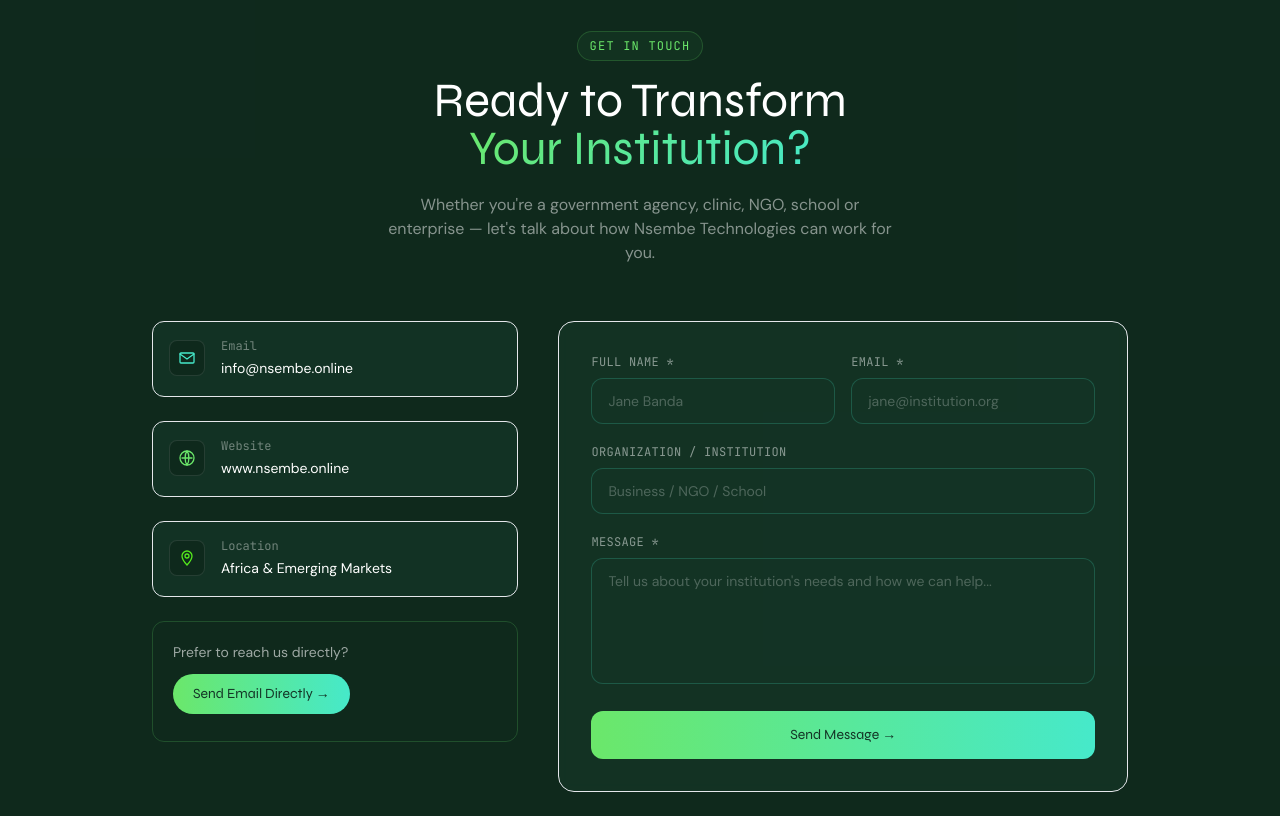
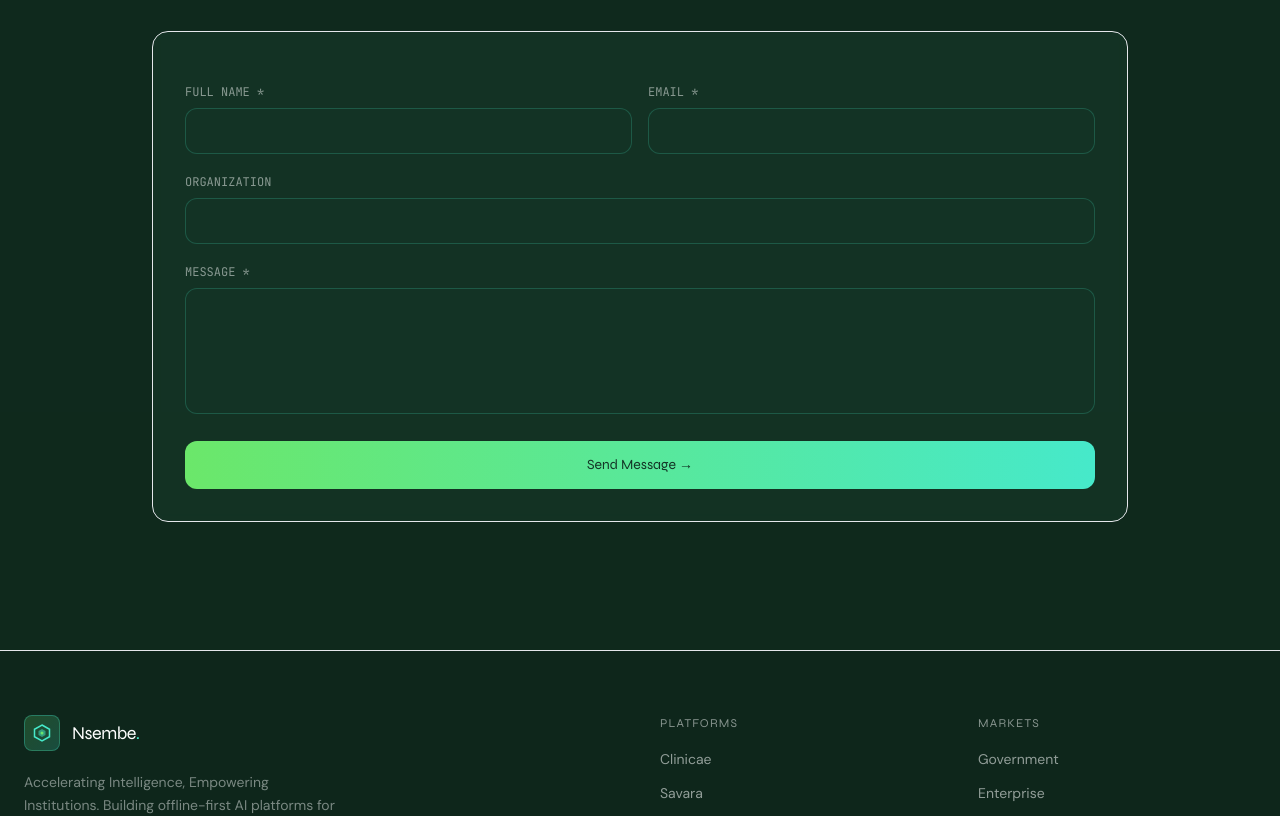
Before and after one commit to kampambashula/nsembe-website, a Next.js app: page / in a window 1280 px wide. Shown: the part 8660-9476 px from the top of the page. Built offline with nearby package versions, Linux system fonts and the light colour scheme.

Commit message:
contact form

```diff
--- a/components/ContactForm.js
+++ b/components/ContactForm.js
@@ -1,7 +1,14 @@
 import { useState } from "react";
 
 export default function ContactForm() {
-  const [form, setForm] = useState({ name: "", email: "", org: "", message: "" });
+  const [form, setForm] = useState({
+    name: "",
+    email: "",
+    org: "",
+    message: "",
+    company: "" // honeypot
+  });
+
   const [sent, setSent] = useState(false);
   const [sending, setSending] = useState(false);
 
@@ -23,7 +30,15 @@
       }
 
       setSent(true);
-    setForm({ name: "", email: "", org: "", message: "" });
+
+      setForm({
+        name: "",
+        email: "",
+        org: "",
+        message: "",
+        company: ""
+      });
+
     } catch (error) {
       alert("Something went wrong. Please try again.");
     } finally {
@@ -34,187 +49,99 @@
   return (
     <section id="contact" className="relative py-24 lg:py-32 overflow-hidden">
       <div className="absolute inset-0 bg-dark-bg-2/70"/>
-      <div className="absolute top-0 left-1/2 -translate-x-1/2 w-px h-16 bg-gradient-to-b from-transparent via-green-light/30 to-transparent"/>
-      <div className="absolute bottom-0 left-0 w-80 h-80 rounded-full bg-green-light/4 blur-3xl pointer-events-none"/>
-      <div className="absolute top-0 right-0 w-80 h-80 rounded-full bg-cyan-light/4 blur-3xl pointer-events-none"/>
 
       <div className="relative max-w-5xl mx-auto px-6">
-        {/* Header */}
-        <div className="text-center mb-14">
-          <span className="inline-block font-mono text-xs text-green-light tracking-widest uppercase mb-4 px-3 py-1.5 rounded-full border border-green-light/20 bg-green-light/5">
-            Get In Touch
-          </span>
-          <h2 className="font-display font-800 text-3xl sm:text-4xl lg:text-5xl text-white mb-5">
-            Ready to Transform
-            <br />
-            <span className="gradient-text-green">Your Institution?</span>
-          </h2>
-          <p className="font-body text-base text-white/50 max-w-lg mx-auto">
-            Whether you're a government agency, clinic, NGO, school or enterprise — let's talk about
-            how Nsembe Technologies can work for you.
-          </p>
-        </div>
 
-        <div className="grid lg:grid-cols-5 gap-10 items-start">
-          {/* Contact info */}
-          <div className="lg:col-span-2 space-y-6">
-            {[
-              {
-                icon: (
-                  <svg width="18" height="18" viewBox="0 0 18 18" fill="none">
-                    <path d="M3 4h12a1 1 0 011 1v8a1 1 0 01-1 1H3a1 1 0 01-1-1V5a1 1 0 011-1z" stroke="#46e9ca" strokeWidth="1.3"/>
-                    <path d="M2 5l7 5 7-5" stroke="#46e9ca" strokeWidth="1.3" strokeLinecap="round"/>
-                  </svg>
-                ),
-                label: "Email",
-                value: "info@nsembe.online",
-                href: "mailto:info@nsembe.online",
-              },
-              {
-                icon: (
-                  <svg width="18" height="18" viewBox="0 0 18 18" fill="none">
-                    <circle cx="9" cy="9" r="7" stroke="#6be76a" strokeWidth="1.3"/>
-                    <path d="M4 9h10M9 2c-2.5 3-2.5 11 0 14M9 2c2.5 3 2.5 11 0 14" stroke="#6be76a" strokeWidth="1.3" strokeLinecap="round"/>
-                  </svg>
-                ),
-                label: "Website",
-                value: "www.nsembe.online",
-                href: "https://nsembe.online",
-              },
-              {
-                icon: (
-                  <svg width="18" height="18" viewBox="0 0 18 18" fill="none">
-                    <path d="M9 2C6.24 2 4 4.24 4 7c0 3.75 5 9 5 9s5-5.25 5-9c0-2.76-2.24-5-5-5z" stroke="#55ea1d" strokeWidth="1.3"/>
-                    <circle cx="9" cy="7" r="2" stroke="#55ea1d" strokeWidth="1.3"/>
-                  </svg>
-                ),
-                label: "Location",
-                value: "Africa & Emerging Markets",
-              },
-            ].map((item) => (
-              <div key={item.label} className="flex items-start gap-4 p-4 rounded-xl bg-dark-bg-3/40 border border-white/6">
-                <div className="w-9 h-9 rounded-lg flex items-center justify-center bg-dark-bg-2/60 border border-white/10 flex-shrink-0 mt-0.5">
-                  {item.icon}
-                </div>
-                <div>
-                  <div className="font-mono text-xs text-white/40 mb-0.5">{item.label}</div>
-                  {item.href ? (
-                    <a href={item.href} className="font-body text-sm text-white hover:text-cyan-light transition-colors duration-200">
-                      {item.value}
-                    </a>
-                  ) : (
-                    <span className="font-body text-sm text-white">{item.value}</span>
-                  )}
-                </div>
-              </div>
-            ))}
+        {/* FORM */}
+        <div className="lg:col-span-3 bg-dark-bg-3/40 border border-white/8 rounded-2xl p-6 sm:p-8 backdrop-blur-sm">
 
-            {/* Quick email CTA */}
-            <div className="p-5 rounded-xl bg-gradient-to-br from-green-light/8 to-cyan-light/5 border border-green-light/20">
-              <p className="font-body text-sm text-white/60 mb-3">
-                Prefer to reach us directly?
-              </p>
-              <a
-                href="mailto:info@nsembe.online"
-                className="btn-primary inline-block font-display font-600 text-sm px-5 py-2.5 rounded-full bg-gradient-to-r from-green-light to-cyan-light text-dark-bg hover:shadow-glow-green transition-all duration-300"
-              >
-                Send Email Directly →
-              </a>
-            </div>
-          </div>
-
-          {/* Form */}
-          <div className="lg:col-span-3 bg-dark-bg-3/40 border border-white/8 rounded-2xl p-6 sm:p-8 backdrop-blur-sm">
           {sent ? (
             <div className="text-center py-12">
-                <div className="w-16 h-16 rounded-full bg-green-light/15 border border-green-light/40 flex items-center justify-center mx-auto mb-5">
-                  <svg width="28" height="28" viewBox="0 0 28 28" fill="none">
-                    <path d="M5 14l6 6L23 8" stroke="#6be76a" strokeWidth="2.5" strokeLinecap="round" strokeLinejoin="round"/>
-                  </svg>
-                </div>
-                <h3 className="font-display font-700 text-xl text-white mb-2">Message Sent!</h3>
+              <h3 className="font-display font-700 text-xl text-white mb-2">
+                Message Sent!
+              </h3>
               <p className="font-body text-sm text-white/50">
                 We'll get back to you within 1-2 business days.
               </p>
             </div>
           ) : (
+
             <form onSubmit={handleSubmit} className="space-y-5">
+
+              {/* Honeypot Spam Protection */}
+              <input
+                type="text"
+                name="company"
+                className="hidden"
+                tabIndex="-1"
+                autoComplete="off"
+                value={form.company}
+                onChange={(e) => setForm({ ...form, company: e.target.value })}
+              />
+
               <div className="grid sm:grid-cols-2 gap-4">
                 <div>
-                    <label className="block font-mono text-xs text-white/50 mb-2 tracking-wide uppercase">
+                  <label className="block font-mono text-xs text-white/50 mb-2 uppercase">
                     Full Name *
                   </label>
                   <input
                     type="text"
                     required
-                      placeholder="Jane Banda"
                     value={form.name}
                     onChange={(e) => setForm({ ...form, name: e.target.value })}
-                      className="form-input w-full px-4 py-3 rounded-xl text-sm text-white placeholder-white/25 font-body"
+                    className="form-input w-full px-4 py-3 rounded-xl text-sm text-white"
                   />
                 </div>
+
                 <div>
-                    <label className="block font-mono text-xs text-white/50 mb-2 tracking-wide uppercase">
+                  <label className="block font-mono text-xs text-white/50 mb-2 uppercase">
                     Email *
                   </label>
                   <input
                     type="email"
                     required
-                      placeholder="jane@institution.org"
                     value={form.email}
                     onChange={(e) => setForm({ ...form, email: e.target.value })}
-                      className="form-input w-full px-4 py-3 rounded-xl text-sm text-white placeholder-white/25 font-body"
+                    className="form-input w-full px-4 py-3 rounded-xl text-sm text-white"
                   />
                 </div>
               </div>
 
               <div>
-                  <label className="block font-mono text-xs text-white/50 mb-2 tracking-wide uppercase">
-                    Organization / Institution
+                <label className="block font-mono text-xs text-white/50 mb-2 uppercase">
+                  Organization
                 </label>
                 <input
                   type="text"
-                    placeholder="Business / NGO / School"
                   value={form.org}
                   onChange={(e) => setForm({ ...form, org: e.target.value })}
-                    className="form-input w-full px-4 py-3 rounded-xl text-sm text-white placeholder-white/25 font-body"
+                  className="form-input w-full px-4 py-3 rounded-xl text-sm text-white"
                 />
               </div>
 
               <div>
-                  <label className="block font-mono text-xs text-white/50 mb-2 tracking-wide uppercase">
+                <label className="block font-mono text-xs text-white/50 mb-2 uppercase">
                   Message *
                 </label>
                 <textarea
                   required
                   rows={5}
-                    placeholder="Tell us about your institution's needs and how we can help..."
                   value={form.message}
                   onChange={(e) => setForm({ ...form, message: e.target.value })}
-                    className="form-input w-full px-4 py-3 rounded-xl text-sm text-white placeholder-white/25 font-body resize-none"
+                  className="form-input w-full px-4 py-3 rounded-xl text-sm text-white resize-none"
                 />
               </div>
 
               <button
                 type="submit"
                 disabled={sending}
-                  className="btn-primary w-full font-display font-600 text-sm py-3.5 rounded-xl bg-gradient-to-r from-green-light to-cyan-light text-dark-bg hover:shadow-glow-green hover:scale-[1.02] transition-all duration-300 disabled:opacity-70 disabled:scale-100"
+                className="btn-primary w-full font-display text-sm py-3.5 rounded-xl bg-gradient-to-r from-green-light to-cyan-light text-dark-bg disabled:opacity-70"
               >
-                  {sending ? (
-                    <span className="flex items-center justify-center gap-2">
-                      <svg className="animate-spin w-4 h-4" viewBox="0 0 24 24" fill="none">
-                        <circle cx="12" cy="12" r="10" stroke="currentColor" strokeWidth="3" opacity="0.3"/>
-                        <path d="M12 2a10 10 0 0110 10" stroke="currentColor" strokeWidth="3" strokeLinecap="round"/>
-                      </svg>
-                      Sending...
-                    </span>
-                  ) : (
-                    "Send Message →"
-                  )}
+                {sending ? "Sending..." : "Send Message →"}
               </button>
+
             </form>
           )}
-          </div>
         </div>
       </div>
     </section>
--- a/pages/api/contact.js
+++ b/pages/api/contact.js
@@ -4,24 +4,32 @@
 
 export default async function handler(req, res) {
 
-  // Only allow POST
+  // Allow POST only
   if (req.method !== "POST") {
     return res.status(405).json({ message: "Method Not Allowed" });
   }
 
   try {
-    const { name, email, org, message } = req.body;
+    const { name, email, org, message, company } = req.body;
 
-    // Basic validation
+    // 🛑 Honeypot spam protection
+    if (company) {
+      return res.status(400).json({ error: "Spam detected" });
+    }
+
+    // ✅ Validation
     if (!name || !email || !message) {
       return res.status(400).json({ error: "Missing required fields" });
     }
 
-    const response = await resend.emails.send({
-      from: "Nsembe Website <info@nsembe.online>", // MUST be verified in Resend
+    // =========================
+    // 1️⃣ Send notification to you
+    // =========================
+    const notify = await resend.emails.send({
+      from: "Nsembe Website <info@nsembe.online>",
       to: ["info@nsembe.online"],
       reply_to: email,
-      subject: `New Contact Form Message from ${name}`,
+      subject: `[Website Lead] ${name} - ${org || "Individual"}`,
       html: `
         <div style="font-family: Arial, sans-serif; line-height:1.6;">
           <h2>New Website Inquiry</h2>
@@ -34,9 +42,30 @@
       `,
     });
 
+    // =========================
+    // 2️⃣ Send auto-reply to sender
+    // =========================
+    await resend.emails.send({
+      from: "Nsembe Technologies <info@nsembe.online>",
+      to: [email],
+      subject: "We've received your message",
+      html: `
+        <div style="font-family: Arial, sans-serif; line-height:1.6;">
+          <h2>Thank you for reaching out</h2>
+          <p>Hi ${name},</p>
+          <p>We've received your message and our team will respond within 1–2 business days.</p>
+          <p><strong>Your Message:</strong></p>
+          <p>${message}</p>
+          <br/>
+          <p>— Nsembe Technologies</p>
+          <p>info@nsembe.online</p>
+        </div>
+      `,
+    });
+
     return res.status(200).json({
       success: true,
-      id: response.id,
+      id: notify.id,
     });
 
   } catch (error) {
```
Lines whose indentation alone changed are shown as unchanged.
